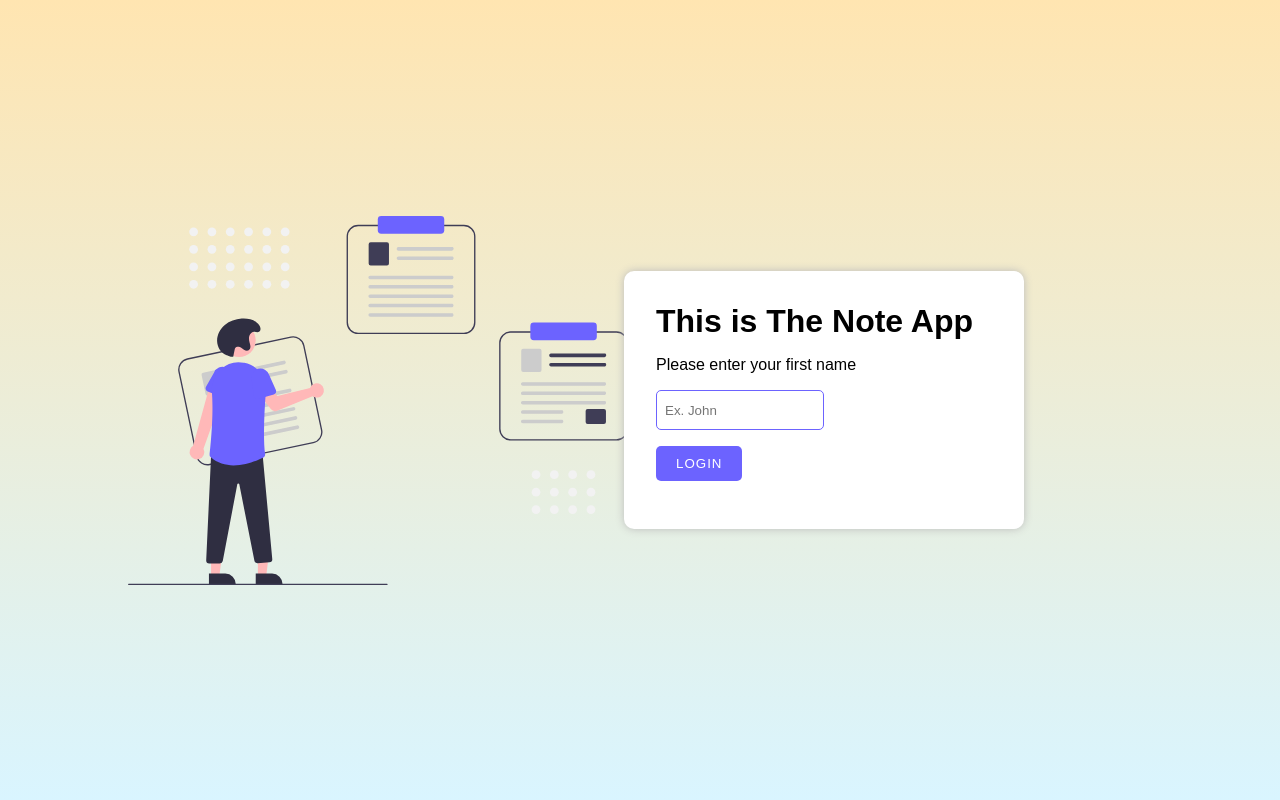
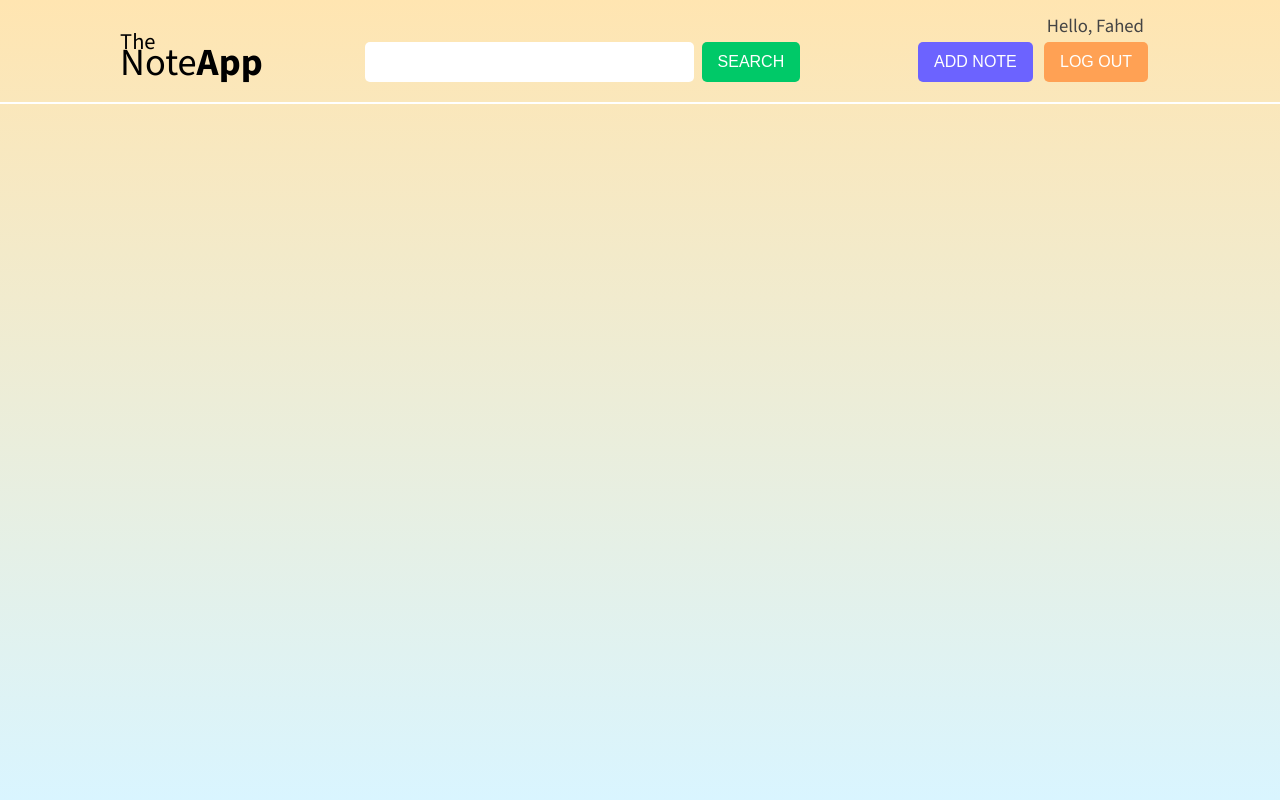
Before and after one commit to seasandf88/the_note_app, a Flask app: page / in a window 1280 px wide. Run offline with Flask 3, Linux system fonts and the light colour scheme.

Commit message:
Added welcome and home pages

```diff
--- a/app.py
+++ b/app.py
@@ -7,5 +7,23 @@ app = Flask("The Note App")
 
 @app.route("/")
 def index():
-    test = "Hello User"
-    return render_template("/login.html", test=test)
+    if request.method == "GET":
+        name = "METHOD IS GET"
+    else:
+        name = "METHOD IS POST"
+
+    return render_template("/index.html", name=name)
+
+
+@app.route("/login")
+def login():
+    return render_template("/login.html")
+
+
+@app.route("/welcome", methods=["GET", "POST"])
+def welcome():
+    name = "Fahed"
+    return render_template(
+        "/welcome.html",
+        name=name,
+    ), {"Refresh": "2; url=/"}
--- a/static/style.css
+++ b/static/style.css
@@ -4,7 +4,8 @@
   --beige-color: #ffe5b1;
   --light-color: #d9f5ff;
   --text-color: #444;
-  --accent-color1: #00ff83;
+  --accent-color1: #00c968;
+  --box-shadow: 0 0 8px #bbb;
 }
 
 * {
@@ -16,20 +17,27 @@
 body {
   min-height: 100vh;
   background: linear-gradient(var(--beige-color), var(--light-color));
-  font-family: sans-serif;
+  font-family: "Source Sans 3", sans-serif;
 }
 
 .container {
   width: 80%;
-  height: 100vh;
   margin: 0 auto;
 }
 
 .container.login {
+  height: 100vh;
   background-image: url("../static/undraw_taking_notes_re_bnaf.svg");
   background-repeat: no-repeat;
   background-size: 500px;
   background-position: 0 50%;
+}
+
+.container.welcome {
+  background-image: url("../static/undraw_preparation_re_t0ce.svg");
+  background-repeat: no-repeat;
+  background-size: 80%;
+  background-position: 32% 50%;
 }
 
 .name-form {
@@ -45,7 +53,7 @@ body {
   right: 20%;
   translate: 0 -50%;
   gap: 1rem;
-  box-shadow: 0 0 8px #bbb;
+  box-shadow: var(--box-shadow);
 }
 
 .name-form #name {
@@ -57,19 +65,112 @@ body {
   padding: 0.5rem;
 }
 
+.welcome-modal {
+  width: 400px;
+  height: 300px;
+  background-color: white;
+  border-radius: 10px;
+  padding: 2rem;
+  display: flex;
+  flex-direction: column;
+  justify-content: center;
+  position: absolute;
+  top: 50%;
+  left: 50%;
+  translate: -50% -50%;
+  text-align: center;
+  box-shadow: var(--box-shadow);
+}
+
+.welcome-title {
+  font-size: 3rem;
+  font-weight: bolder;
+}
+
+.welcome-name {
+  font-size: 2.5rem;
+  color: var(--primary-color);
+}
+
+header {
+  height: 6.5rem;
+  padding: 0 0 1rem;
+  border-bottom: 2px solid white;
+}
+
+.container.header {
+  display: flex;
+  justify-content: space-between;
+  align-items: end;
+  height: 100%;
+}
+
+#logo h1,
+#logo h3 {
+  font-weight: 100;
+}
+
+#logo h3 {
+  margin-bottom: -1rem;
+}
+
+#logo .bold {
+  font-weight: 900;
+}
+
+#logo {
+  transform: scale(1.2);
+  margin: 0.25rem;
+}
+
+#search-div {
+  flex-grow: 1;
+  text-align: center;
+}
+
+#search-div #search-field {
+  border-radius: 5px;
+  border: none;
+  font-size: 1rem;
+  padding: 1em;
+  outline: none;
+  height: 2.5em;
+  width: 50%;
+}
+
+.user {
+  text-align: right;
+}
+
+.user #greet {
+  font-weight: 300;
+  color: var(--text-color);
+  margin: 0 0.5rem;
+}
+
 .btn {
-  padding: 10px 20px;
+  padding: 0.5em 1em;
+  font-size: 1rem;
+  height: 2.5em;
   width: auto;
   border-radius: 5px;
-  display: block;
   border: none;
-  letter-spacing: 1px;
   font-weight: 500;
   cursor: pointer;
-  margin: 1rem 0;
+  text-transform: uppercase;
+  font-weight: 500;
+  color: white;
+  margin: 0.25rem;
 }
 
 .btn-primary {
   background-color: var(--primary-color);
-  color: white;
 }
+
+.btn-secondary {
+  background-color: var(--secondary-color);
+}
+
+.btn-accent1 {
+  background-color: var(--accent-color1);
+}
--- /dev/null
+++ b/templates/index.html
@@ -0,0 +1,30 @@
+{% extends "layout.html" %}
+
+<!-- page title -->
+{% block title %} Home {% endblock %}
+
+<!-- Homepage body -->
+{% block main%}
+<header id="home-header">
+  <div class="container header">
+    <div id="logo">
+      <h3>The</h3>
+      <h1>Note<span class="bold">App</span></h1>
+    </div>
+    <div id="search-div">
+      <form action="/result" method="post">
+        <input type="text" name="search" id="search-field" />
+        <input type="submit" value="search" class="btn btn-accent1" />
+      </form>
+    </div>
+    <div class="user">
+      <h3 id="greet">Hello, Fahed</h3>
+      <div id="controls">
+        <button class="btn btn-primary">add note</button>
+        <button class="btn btn-secondary">log out</button>
+      </div>
+    </div>
+  </div>
+</header>
+<div class="container"></div>
+{% endblock %}
--- a/templates/layout.html
+++ b/templates/layout.html
@@ -4,12 +4,15 @@
     <meta charset="UTF-8" />
     <meta name="viewport" content="width=device-width, initial-scale=1.0" />
     <link rel="stylesheet" href="../static/style.css" />
+    <link rel="preconnect" href="https://fonts.googleapis.com" />
+    <link rel="preconnect" href="https://fonts.gstatic.com" crossorigin />
+    <link
+      href="https://fonts.googleapis.com/css2?family=Source+Sans+3:wght@200;300;400;500;600;700;800;900&display=swap"
+      rel="stylesheet"
+    />
     <title>{% block title %}{% endblock %}</title>
   </head>
   <body>
-    <main>
-      {% block main %}{% endblock %}
-    </main>
-
+    <main>{% block main %}{% endblock %}</main>
   </body>
 </html>
--- a/templates/login.html
+++ b/templates/login.html
@@ -1,4 +1,7 @@
-{% extends "layout.html" %} {% block title %} Home {% endblock %}
+{% extends "layout.html" %}
+
+<!-- page title -->
+{% block title %} Home {% endblock %}
 
 <!-- Homepage body -->
 {% block main%}
@@ -6,7 +9,7 @@
   <div class="name-form">
     <h1 id="title">This is The Note App</h1>
     <p>Please enter your first name</p>
-    <form action="/welcome.html" method="post">
+    <form action="/welcome" method="post">
       <input type="text" name="name" id="name" placeholder="Ex. John" />
       <input type="submit" value="LOGIN" id="submit" class="btn btn-primary" />
     </form>
```
Also changed, not shown: templates/welcome.html (+15 -0 lines).
